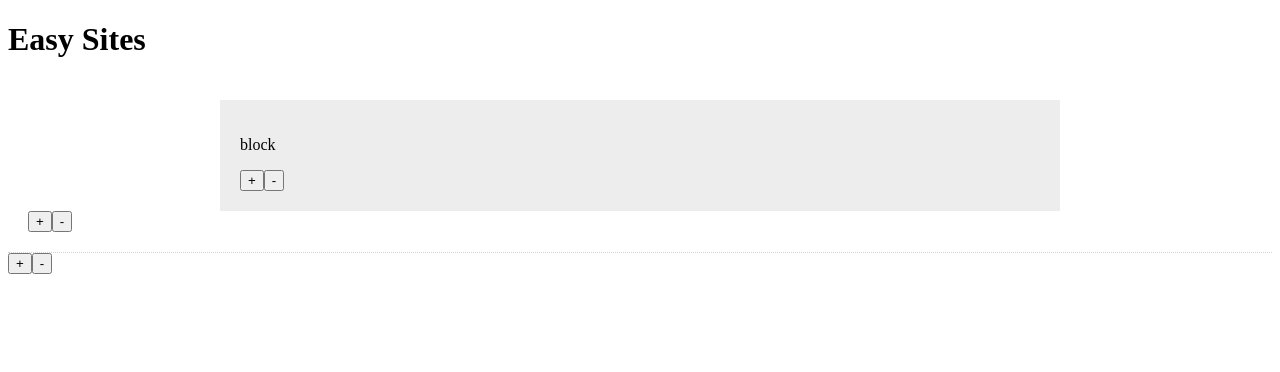
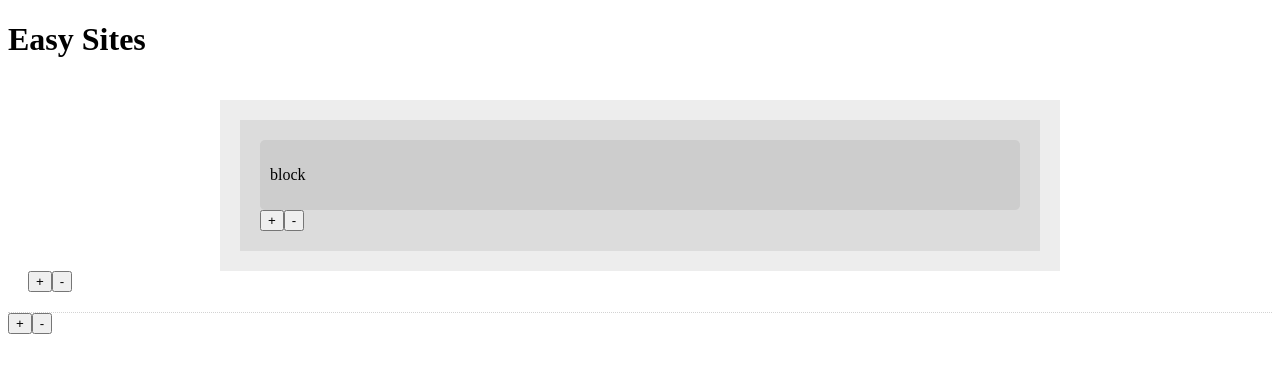
Before and after one commit to Droces/easy-sites, an Angular app: page / in a window 1280 px wide. Shown: the top 372 px of the page. Built offline with nearby package versions, Linux system fonts and the light colour scheme.

Commit message:
Added styling to differentiate sections

```diff
--- a/src/app/block/block.component.scss
+++ b/src/app/block/block.component.scss
@@ -0,0 +1,6 @@
+.block {
+  background: rgba(0, 0, 0, 0.07);
+  border-radius: 5px;
+  padding: 10px;
+
+}
--- a/src/app/group/group.component.scss
+++ b/src/app/group/group.component.scss
@@ -0,0 +1,10 @@
+.group {
+  background: rgba(0, 0, 0, 0.07);
+  padding: 20px;
+}
+app-block {
+  display: block;
+}
+app-block + app-block {
+  margin-top: 10px;
+}
--- a/src/app/section/section.component.scss
+++ b/src/app/section/section.component.scss
@@ -9,4 +9,9 @@ section {
   margin-left: auto;
   margin-right: auto;
   box-sizing: content-box;
+  display: flex;
+
+  & > * {
+    flex: 1 1 auto;
+  }
 }
```
Also changed, not shown: src/app/page/page.component.scss (+0 -8 lines).
